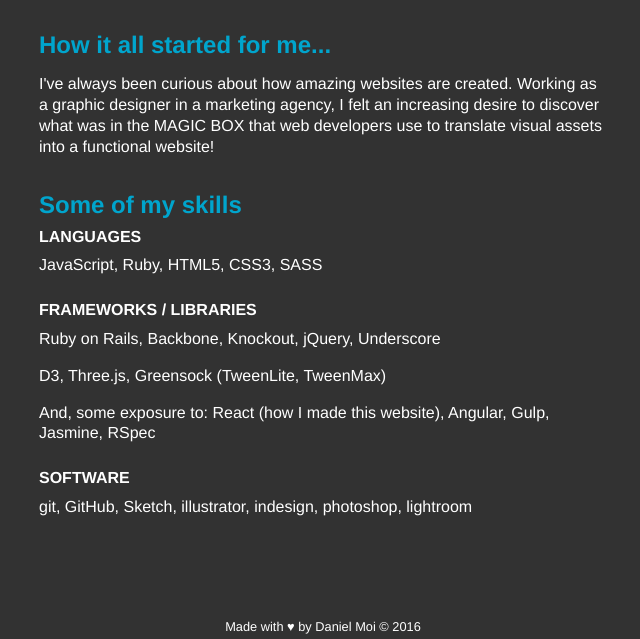
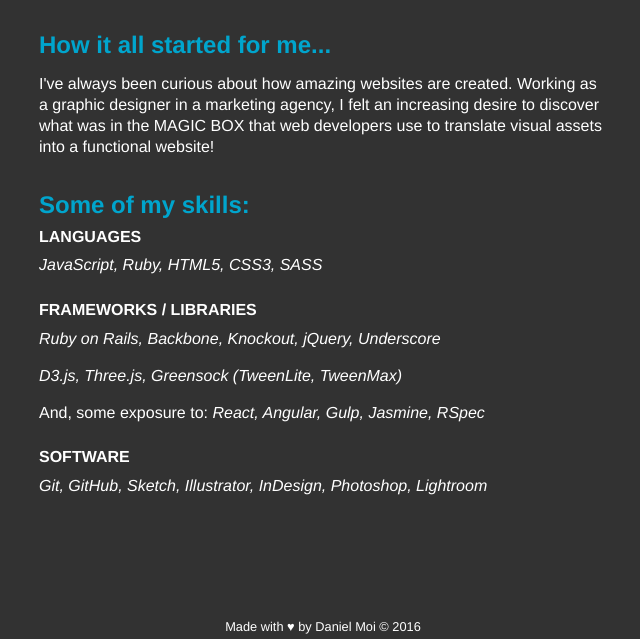
Before and after one commit to danielmoi/portfolio, a PHP site: page / in a window 1280 px wide, after a click on "About Me". Shown: the part 161-800 px from the top of the page, without its empty margins (317-957 px from the left). Run offline with PHP 8.4, Linux system fonts and the light colour scheme.

Commit message:
Style contact section

```diff
--- a/css/style.css
+++ b/css/style.css
@@ -265,6 +265,9 @@ input[type=submit] {
 #contact {
   display: none; }
 
+.about__details {
+  font-style: italic; }
+
 .project__container {
   position: relative;
   margin: 2em 0; }
@@ -308,6 +311,12 @@ input[type=submit] {
   left: 1em;
   top: 50%; }
 
+.contact__details {
+  font-style: italic; }
+
+.contact__subtitle {
+  margin-top: 1.5em; }
+
 .footer {
   width: 100%;
   position: fixed;
--- a/index.html
+++ b/index.html
@@ -68,22 +68,22 @@
       <h2 class="main__title">How it all started for me...</h2>
       <p>I've always been curious about how amazing websites are created. Working as a graphic designer in a marketing agency, I felt an increasing desire to discover what was in the MAGIC BOX that web developers use to translate visual assets into a functional
         website! </p>
-      <h2 class="main__title">Some of my skills</h2>
+      <h2 class="main__title">Some of my skills:</h2>
 
       <h3 class="main__subtitle">Languages</h3>
-      <p>JavaScript, Ruby, HTML5, CSS3, SASS</p>
+      <p class="about__details">JavaScript, Ruby, HTML5, CSS3, SASS</p>
     </div>
 
     <div>
       <h3 class="main__subtitle">Frameworks / Libraries</h3>
-      <p>Ruby on Rails, Backbone, Knockout, jQuery, Underscore</p>
-      <p>D3, Three.js, Greensock (TweenLite, TweenMax)</p>
-      <p>And, some exposure to: React (how I made this website), Angular, Gulp, Jasmine, RSpec</p>
+      <p class="about__details">Ruby on Rails, Backbone, Knockout, jQuery, Underscore</p>
+      <p class="about__details">D3.js, Three.js, Greensock (TweenLite, TweenMax)</p>
+      <p>And, some exposure to: <span class="about__details">React, Angular, Gulp, Jasmine, RSpec</span></p>
     </div>
 
     <div>
       <h3 class="main__subtitle">Software</h3>
-      <p>git, GitHub, Sketch, illustrator, indesign, photoshop, lightroom</p>
+      <p class="about__details">Git, GitHub, Sketch, Illustrator, InDesign, Photoshop, Lightroom</p>
     </div>
 
   </div>
@@ -116,23 +116,24 @@
 
 
   <div id="contact" class="main__container">
-    <h2 class="main__title">Email</h2>
+    <h2 class="main__title">My contact details:</h2>
+    <h3 class="main__subtitle contact__subtitle">Email</h3>
     <p>
-      You can drop me a line at: <a href="mailto:daniel@ampersandmoi.com">daniel@ampersandmoi.com</a>
+      You can drop me a line at: <a class="contact__details" href="mailto:daniel@ampersandmoi.com">daniel@ampersandmoi.com</a>
     </p>
 
-    <h2 class="main__title">LinkedIn</h2>
-    <p>You can find my LinkedIn profile here: <a href="http://linkedin.com/in/danielmoi"> linkedin.com/in/danielmoi</a>
+    <h3 class="main__subtitle contact__subtitle">LinkedIn</h3>
+    <p>You can find my LinkedIn profile here: <a class="contact__details" href="http://linkedin.com/in/danielmoi"> linkedin.com/in/danielmoi</a>
     </p>
 
-    <h2 class="main__title">GitHub</h2>
+    <h3 class="main__subtitle contact__subtitle">GitHub</h3>
     <p>You can check out my repos here:
-      <a href="http://github.com/danielmoi"> github.com/danielmoi</a>
+      <a class="contact__details" href="http://github.com/danielmoi"> github.com/danielmoi</a>
     </p>
 
-    <h2 class="main__title">Twitter</h2>
+    <h3 class="main__subtitle contact__subtitle">Twitter</h3>
     <p>I send occasional tweets from:
-      <a href="http://github.com/danielmoi"> @DM1199</a>
+      <a class="contact__details" href="http://github.com/danielmoi"> @dm1199</a>
     </p>
 
   </div>
--- a/sass/_main.scss
+++ b/sass/_main.scss
@@ -35,6 +35,9 @@
   display: none;
 }
 
+.about__details {
+  font-style: italic;
+}
 .project__container {
   position: relative;
   margin: 2em 0;
@@ -82,3 +85,11 @@
   left: 1em;
   top: 50%;
 }
+
+.contact__details {
+  font-style: italic;
+}
+
+.contact__subtitle {
+  margin-top: 1.5em;
+}
```
